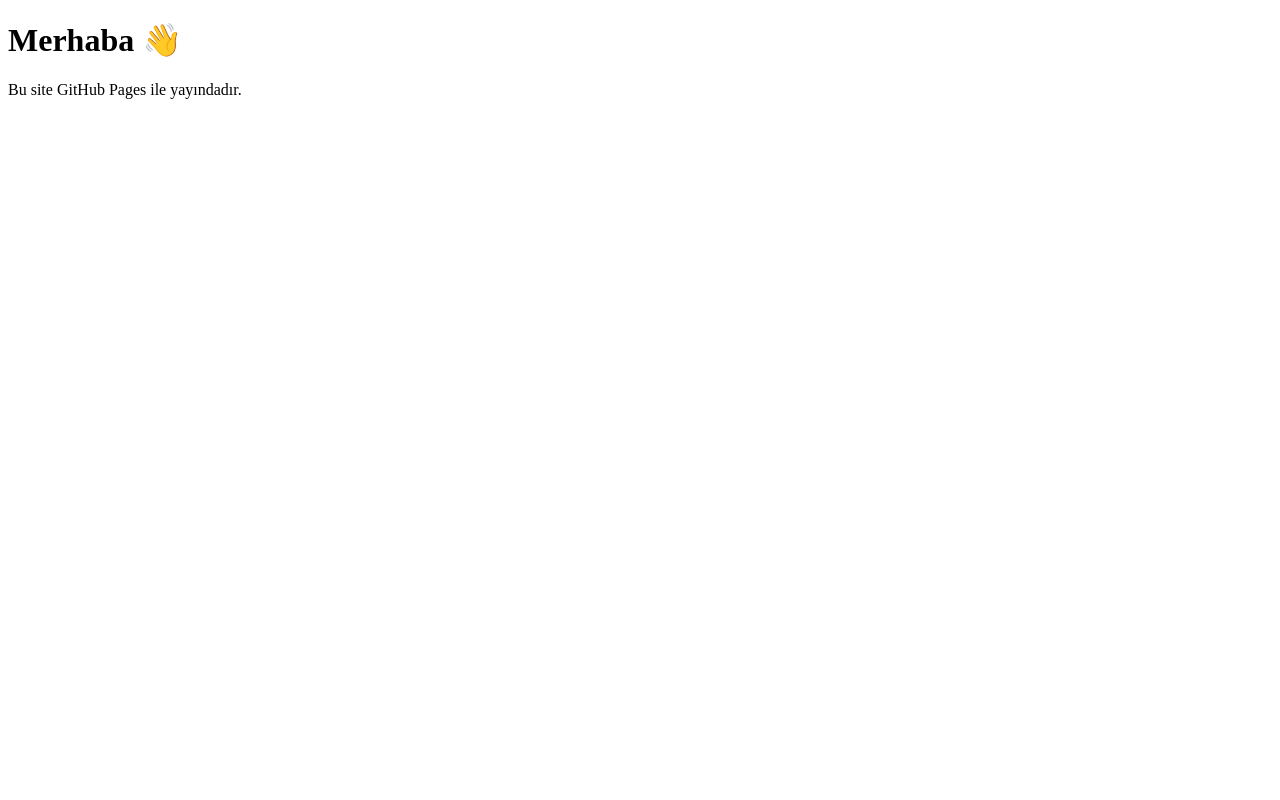
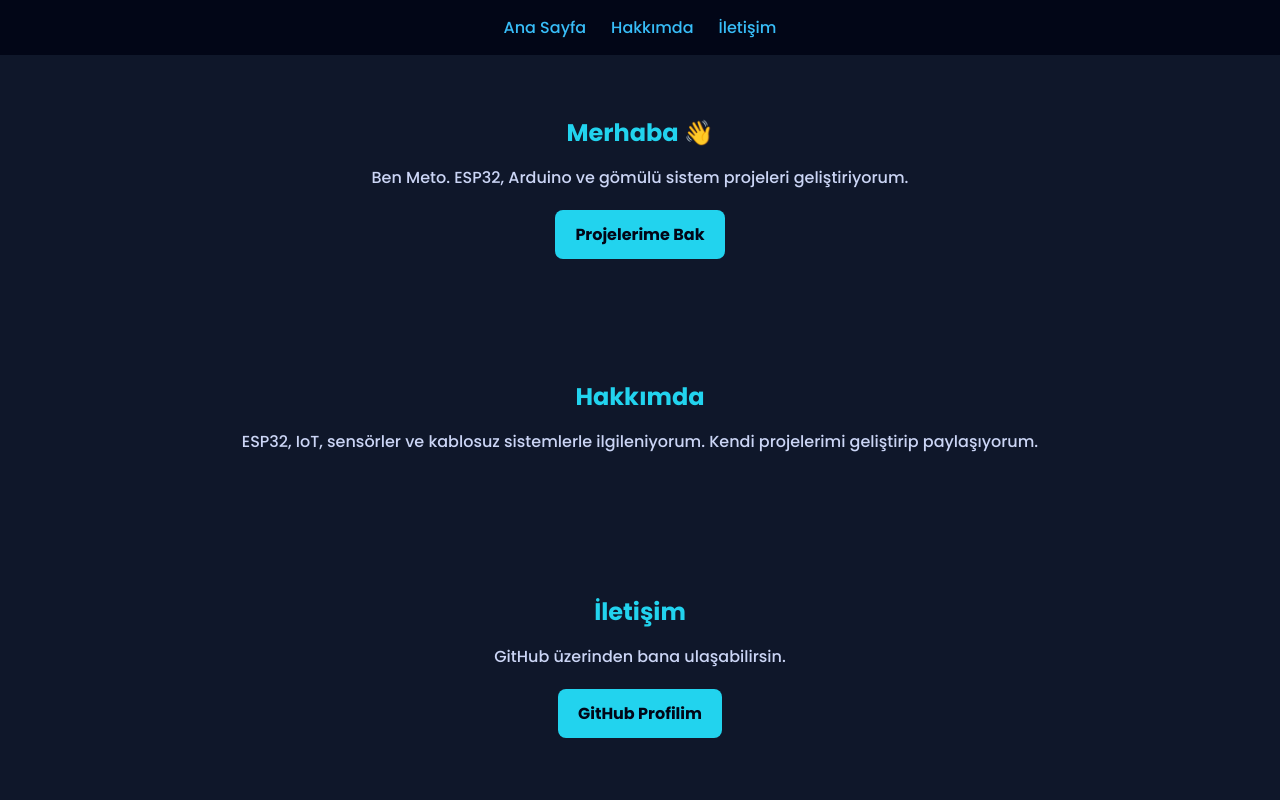
Before and after one commit to metincankoca/metincankoca.github.io, a plain HTML site: page index.html in a window 1280 px wide. Drawn offline with Linux system fonts and the light colour scheme.

Commit message:
Enhance index.html with new layout and styles
Updated the title and added viewport meta tag. Included Google Fonts and styled the page with CSS. Added loader animation and structured the content with sections for home, about, and contact.

```diff
--- a/index.html
+++ b/index.html
@@ -2,10 +2,172 @@
 <html lang="tr">
 <head>
   <meta charset="UTF-8">
-  <title>Meto'nun Web Sitesi</title>
+  <title>Meto | ESP32 Projeleri</title>
+  <meta name="viewport" content="width=device-width, initial-scale=1.0">
+
+  <!-- Google Font -->
+  <link href="https://fonts.googleapis.com/css2?family=Poppins:wght@300;500;700&display=swap" rel="stylesheet">
+
+  <style>
+    * {
+      box-sizing: border-box;
+      margin: 0;
+      padding: 0;
+      font-family: 'Poppins', sans-serif;
+    }
+
+    body {
+      background: #0f172a;
+      color: #e5e7eb;
+    }
+
+    /* 🔥 Açılış animasyonu */
+    #loader {
+      position: fixed;
+      inset: 0;
+      background: #020617;
+      display: flex;
+      flex-direction: column;
+      justify-content: center;
+      align-items: center;
+      z-index: 9999;
+      animation: fadeOut 1s ease forwards;
+      animation-delay: 3.5s;
+    }
+
+    #loader h1 {
+      margin-bottom: 20px;
+      color: #22d3ee;
+      font-size: 28px;
+    }
+
+    .logos {
+      display: flex;
+      gap: 15px;
+      flex-wrap: wrap;
+      justify-content: center;
+    }
+
+    .logos img {
+      width: 60px;
+      filter: brightness(0) invert(1);
+      animation: pop 1.5s infinite alternate;
+    }
+
+    @keyframes pop {
+      from { transform: scale(0.9); opacity: 0.7; }
+      to { transform: scale(1.05); opacity: 1; }
+    }
+
+    @keyframes fadeOut {
+      to { opacity: 0; visibility: hidden; }
+    }
+
+    /* 🧭 Menü */
+    header {
+      background: #020617;
+      padding: 15px;
+    }
+
+    nav {
+      display: flex;
+      justify-content: center;
+      gap: 25px;
+    }
+
+    nav a {
+      color: #38bdf8;
+      text-decoration: none;
+      font-weight: 500;
+    }
+
+    nav a:hover {
+      color: #22d3ee;
+    }
+
+    /* 📦 Bölümler */
+    section {
+      padding: 60px 20px;
+      max-width: 900px;
+      margin: auto;
+      text-align: center;
+    }
+
+    h2 {
+      color: #22d3ee;
+      margin-bottom: 15px;
+    }
+
+    p {
+      color: #cbd5f5;
+      margin-bottom: 20px;
+    }
+
+    .btn {
+      display: inline-block;
+      padding: 12px 20px;
+      background: #22d3ee;
+      color: #020617;
+      border-radius: 8px;
+      text-decoration: none;
+      font-weight: 600;
+    }
+
+    .btn:hover {
+      background: #38bdf8;
+    }
+
+    /* 📱 Mobil uyum */
+    @media (max-width: 600px) {
+      nav {
+        flex-direction: column;
+        gap: 10px;
+      }
+    }
+  </style>
 </head>
 <body>
-  <h1>Merhaba 👋</h1>
-  <p>Bu site GitHub Pages ile yayındadır.</p>
+
+<!-- 🚀 Açılış -->
+<div id="loader">
+  <h1>ESP32 by Espressif</h1>
+  <div class="logos">
+    <img src="https://upload.wikimedia.org/wikipedia/commons/7/7e/Espressif_Logo.svg">
+    <img src="https://upload.wikimedia.org/wikipedia/commons/8/87/Arduino_Logo.svg">
+    <img src="https://upload.wikimedia.org/wikipedia/commons/3/3f/Adafruit_logo.svg">
+    <img src="https://upload.wikimedia.org/wikipedia/commons/5/5d/Silicon_Labs_logo.svg">
+  </div>
+</div>
+
+<!-- 🧭 Menü -->
+<header>
+  <nav>
+    <a href="#home">Ana Sayfa</a>
+    <a href="#about">Hakkımda</a>
+    <a href="#contact">İletişim</a>
+  </nav>
+</header>
+
+<!-- 🏠 Ana Sayfa -->
+<section id="home">
+  <h2>Merhaba 👋</h2>
+  <p>Ben Meto. ESP32, Arduino ve gömülü sistem projeleri geliştiriyorum.</p>
+  <a class="btn" href="#about">Projelerime Bak</a>
+</section>
+
+<!-- 👤 Hakkımda -->
+<section id="about">
+  <h2>Hakkımda</h2>
+  <p>ESP32, IoT, sensörler ve kablosuz sistemlerle ilgileniyorum.
+     Kendi projelerimi geliştirip paylaşıyorum.</p>
+</section>
+
+<!-- 📬 İletişim -->
+<section id="contact">
+  <h2>İletişim</h2>
+  <p>GitHub üzerinden bana ulaşabilirsin.</p>
+  <a class="btn" href="https://github.com/metincankoca" target="_blank">GitHub Profilim</a>
+</section>
+
 </body>
 </html>
```
